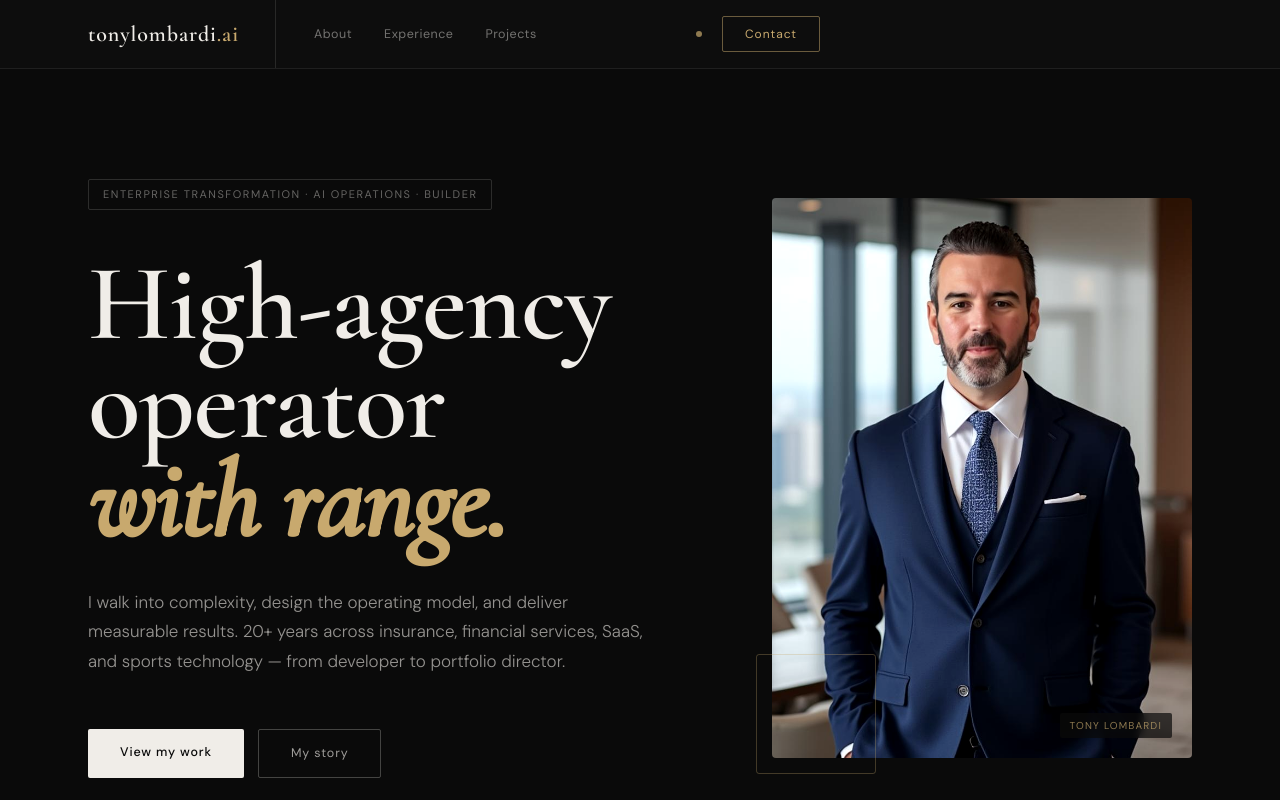
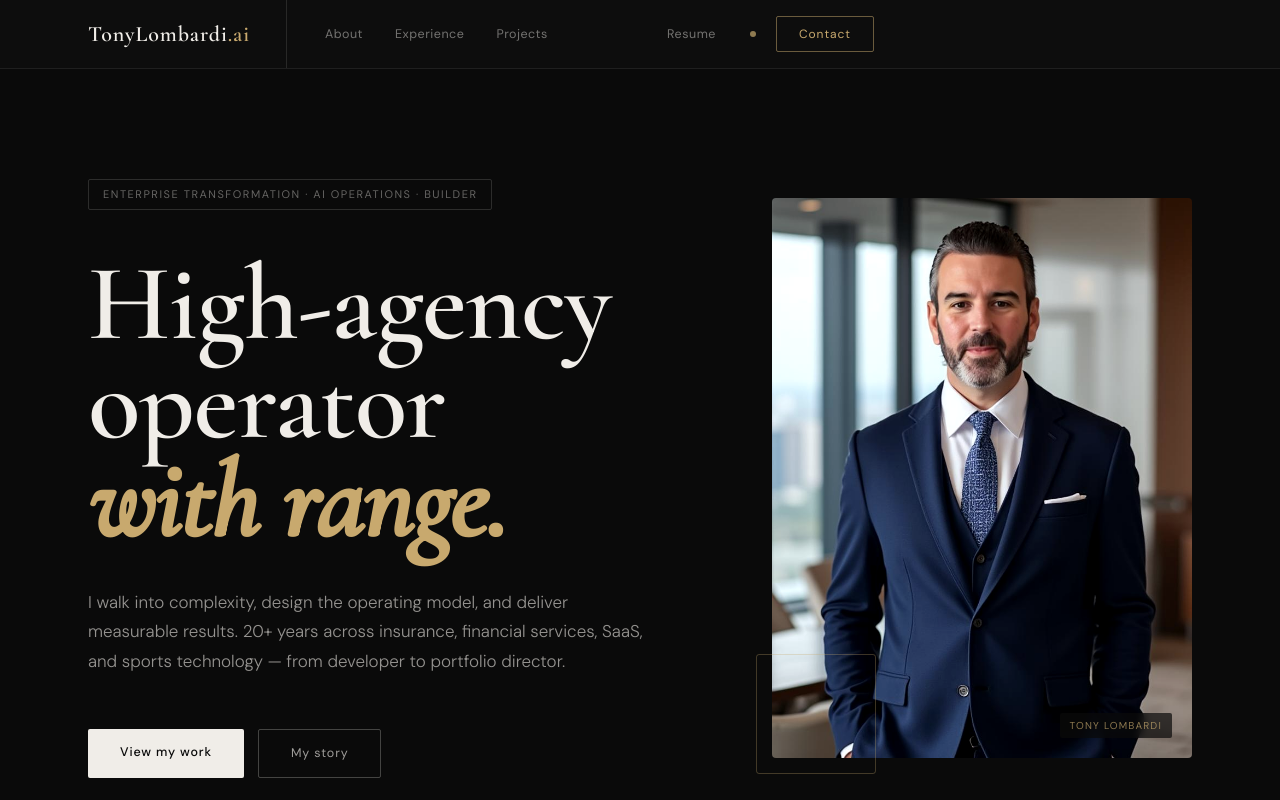
Before and after one commit to tonylombardi-22/personal_branding, a Next.js app: page / in a window 1280 px wide. Shown: the top 800 px of the page. Built offline with nearby package versions, Linux system fonts and the light colour scheme.

Commit message:
resume download + nav cleanup

```diff
--- a/components/Navbar.tsx
+++ b/components/Navbar.tsx
@@ -196,7 +196,7 @@ export default function Navbar() {
           {/* Logo */}
           <div className="tl-logo-zone">
             <Link href="/" className="tl-logo">
-              tonylombardi<span className="dot-ai">.ai</span>
+              TonyLombardi<span className="dot-ai">.ai</span>
             </Link>
           </div>
 
@@ -209,6 +209,7 @@ export default function Navbar() {
 
           {/* Desktop right side */}
           <div className="tl-right">
+            <a href="/tony-lombardi-resume.pdf" download className="tl-link">Resume</a>
             <div className="tl-dot" aria-hidden="true" />
             <Link href="/contact" className="tl-contact">Contact</Link>
           </div>
@@ -229,7 +230,7 @@ export default function Navbar() {
           <Link href="/about" className="tl-mobile-link" onClick={() => setMenuOpen(false)}>About</Link>
           <Link href="/experience" className="tl-mobile-link" onClick={() => setMenuOpen(false)}>Experience</Link>
           <Link href="/projects" className="tl-mobile-link" onClick={() => setMenuOpen(false)}>Projects</Link>
-          <Link href="/writing" className="tl-mobile-link" onClick={() => setMenuOpen(false)}>Writing</Link>
+          <a href="/tony-lombardi-resume.pdf" download className="tl-mobile-link">Resume</a>
           <Link href="/contact" className="tl-mobile-contact" onClick={() => setMenuOpen(false)}>Contact</Link>
         </div>
       </nav>
```
Also changed, not shown: 1 other file (tests, documents, lock files or other folders).
